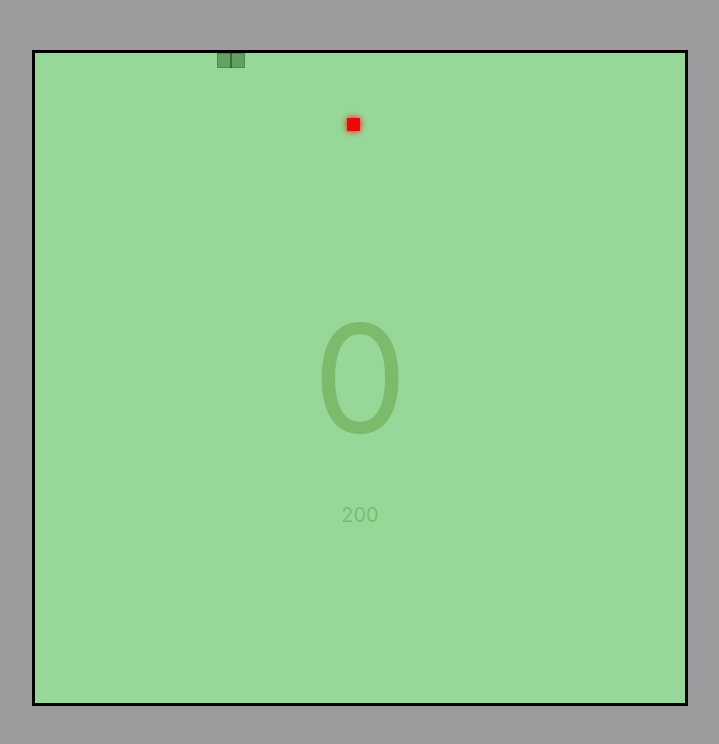
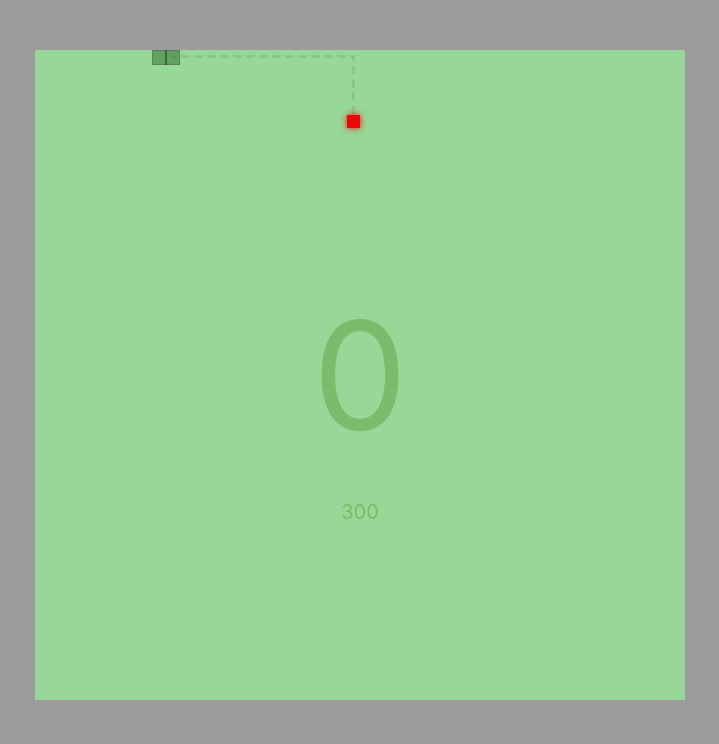
Before and after one commit to AlekseiSamoilov/snake-game, a React (Create React App) app: page / in a window 1280 px wide. Both pictures are taken after a click on the button "Start". Shown: the top 744 px of the page, without its empty margins (280-999 px from the left). Built offline with nearby package versions, Linux system fonts and the light colour scheme.

Commit message:
feat: added route to the food

```diff
--- a/src/App.tsx
+++ b/src/App.tsx
@@ -1,4 +1,4 @@
-import { useEffect, useRef, useState } from "react";
+import { useEffect, useState } from "react";
 import Snake from "./components/Snake/Snake";
 import Food from "./components/Food/Food";
 import style from './app.module.css';
@@ -19,13 +19,12 @@ const App: React.FC = () => {
   ]);
   const [food, setFood] = useState<number[]>(getRandomCoordinates());
   const [direction, setDirection] = useState<string>('RIGHT');
-  const [speed, setSpeed] = useState<number>(200);
+  const [speed, setSpeed] = useState<number>(300);
   const [isGameOver, setIsGameOver] = useState<boolean>(false);
   const [showStartModal, setShowStartModal] = useState<boolean>(true);
   const [isPaused, setIsPaused] = useState<boolean>(false);
-  const originalSpeedRef = useRef<number>(speed);
-  const speedTimeoutRef = useRef<number | null>(null);
-  const [addpoint, setaddPoint] = useState<number>(0)
+  const [addpoint, setaddPoint] = useState<number>(0);
+  const [path, setPath] = useState<number[][]>([]);
 
   useEffect(() => {
     const handleKeyDown = (e: KeyboardEvent) => {
@@ -76,6 +75,12 @@ const App: React.FC = () => {
           break;
       }
 
+      if (head[0] >= 100) head[0] = 0;
+      if (head[0] < 0) head[0] = 98;
+      if (head[1] >= 100) head[1] = 0;
+      if (head[1] < 0) head[1] = 98;
+
+
       dots.push(head);
       dots.shift();
       setSnakeDots(dots);
@@ -87,28 +92,6 @@ const App: React.FC = () => {
   }, [snakeDots, direction, isGameOver, speed, showStartModal, isPaused]);
 
   useEffect(() => {
-    const checkIfOutOfBorders = () => {
-      let head = snakeDots[snakeDots.length - 1];
-      if (head[0] >= 100 || head[0] < 0 || head[1] >= 100 || head[1] < 0) {
-        if (speed !== 50) {
-          originalSpeedRef.current = speed;
-          setSpeed(50);
-        }
-        if (speedTimeoutRef.current !== null) {
-          clearTimeout(speedTimeoutRef.current);
-          speedTimeoutRef.current = null;
-        }
-      } else {
-        if (speed === 50) {
-          if (speedTimeoutRef.current === null) {
-            speedTimeoutRef.current = window.setTimeout(() => {
-              setSpeed(originalSpeedRef.current);
-              speedTimeoutRef.current = null;
-            }, 2000);
-          }
-        }
-      }
-    };
 
     const checkIfCollapsed = () => {
       let snake = [...snakeDots];
@@ -122,14 +105,14 @@ const App: React.FC = () => {
     };
 
     const enlargeSnake = () => {
-      let newSkake = [...snakeDots];
-      newSkake.unshift([]);
-      setSnakeDots(newSkake);
+      let newSnake = [...snakeDots];
+      newSnake.unshift([]);
+      setSnakeDots(newSnake);
     }
 
     const increaseSpeed = () => {
       if (speed > 10) {
-        setSpeed(speed - 3);
+        setSpeed(speed - 2);
       };
     }
 
@@ -142,10 +125,57 @@ const App: React.FC = () => {
         setaddPoint(addpoint + 1);
       }
     }
-    checkIfOutOfBorders();
+
+
     checkIfCollapsed();
     checkIfEat();
   }, [snakeDots, food, speed]);
+
+  useEffect(() => {
+    const findPath = () => {
+      const start = snakeDots[snakeDots.length - 1];
+      const goal = food;
+      const queue: number[][][] = [[start]];
+      const visited: Set<string> = new Set();
+      visited.add(start.toString());
+
+      while (queue.length > 0) {
+        const path = queue.shift();
+        if (path) {
+          const node = path[path.length - 1];
+
+          if (node[0] === goal[0] && node[1] === goal[1]) {
+            setPath(path);
+            return;
+          }
+
+          const neighbors = [
+            [node[0] + 2, node[1]],
+            [node[0] - 2, node[1]],
+            [node[0], node[1] + 2],
+            [node[0], node[1] - 2]
+          ];
+
+          for (const neighbor of neighbors) {
+            if (
+              neighbor[0] >= 0 && neighbor[0] < 100 &&
+              neighbor[1] >= 0 && neighbor[1] < 100 &&
+              !visited.has(neighbor.toString())
+            ) {
+              visited.add(neighbor.toString());
+              queue.push([...path, neighbor]);
+            }
+          }
+        }
+      }
+    };
+
+    if (!isGameOver && !showStartModal) {
+      findPath();
+    }
+    console.log('path callig')
+  }, [snakeDots, food, isGameOver, showStartModal]);
+
 
   const startGame = () => {
     setShowStartModal(false);
@@ -160,7 +190,7 @@ const App: React.FC = () => {
     setIsPaused(false);
     setFood(getRandomCoordinates());
     setDirection('RIGHT');
-    setSpeed(200);
+    setSpeed(300);
     setIsGameOver(false);
     setaddPoint(0)
 
@@ -183,6 +213,25 @@ const App: React.FC = () => {
         <>
           <Snake snakeDots={snakeDots} />
           <Food dot={food} />
+          <svg className={style.path_svg}>
+            {path.map((step, index) => {
+              if (index === 0) return null;
+              const prevStep = path[index - 1];
+              const offset = 1
+              return (
+                <line
+                  key={index}
+                  x1={`${prevStep[0] + offset}%`}
+                  y1={`${prevStep[1] + offset}%`}
+                  x2={`${step[0] + offset}%`}
+                  y2={`${step[1] + offset}%`}
+                  stroke="rgba(10, 58, 10, 0.1)"
+                  strokeWidth="3"
+                  strokeDasharray="5, 5"
+                />
+              );
+            })}
+          </svg>
         </>
       )}
       <div className={style.point_window}>{addpoint}</div>
--- a/src/app.module.css
+++ b/src/app.module.css
@@ -4,7 +4,7 @@
   position: relative;
   width: 650px;
   height: 650px;
-  border: 3px solid black;
+  /* border: 3px solid black; */
   margin: 50px auto;
   background: rgb(151, 215, 151);
   display: flex;
@@ -18,7 +18,7 @@
   font-size: 150px;
   opacity: 0.3;
   color: rgb(57, 125, 11);
-  /* box-shadow: 0 20px 20px rgb(5, 83, 7); */
+  /* box-shadow: 0 20px 20px rgb(13, 70, 83); */
 }
 
 .speed_window {
@@ -28,3 +28,19 @@
   color: rgb(57, 125, 11);
   top: 450px;
 }
+
+/* .path_step {
+    position: absolute;
+    width: 2%;
+    height: 2%;
+    box-shadow: 0 0 20px rgb(202, 93, 16);
+  } */
+
+  .path_svg {
+    position: absolute;
+    top: 0;
+    left: 0;
+    width: 100%;
+    height: 100%;
+    pointer-events: none;
+  }
--- a/src/components/Modal/modal.module.css
+++ b/src/components/Modal/modal.module.css
@@ -4,7 +4,7 @@
     left: 0;
     right: 0;
     bottom: 0;
-    background-color: rgba(0, 0, 0, 0.5);
+    background-color: rgba(0, 0, 0, 0.7);
     display: flex;
     justify-content: center;
     align-items: center;
```
